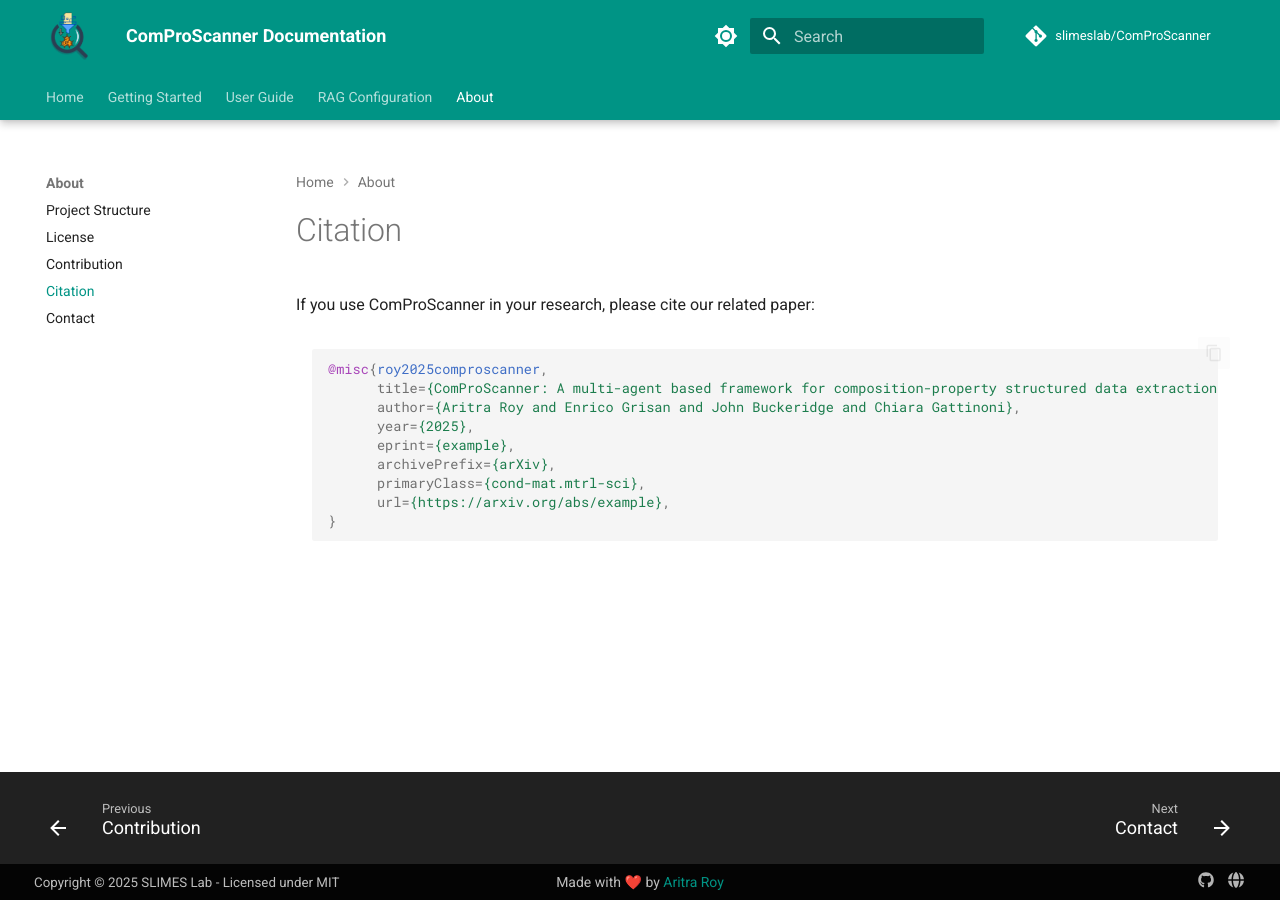
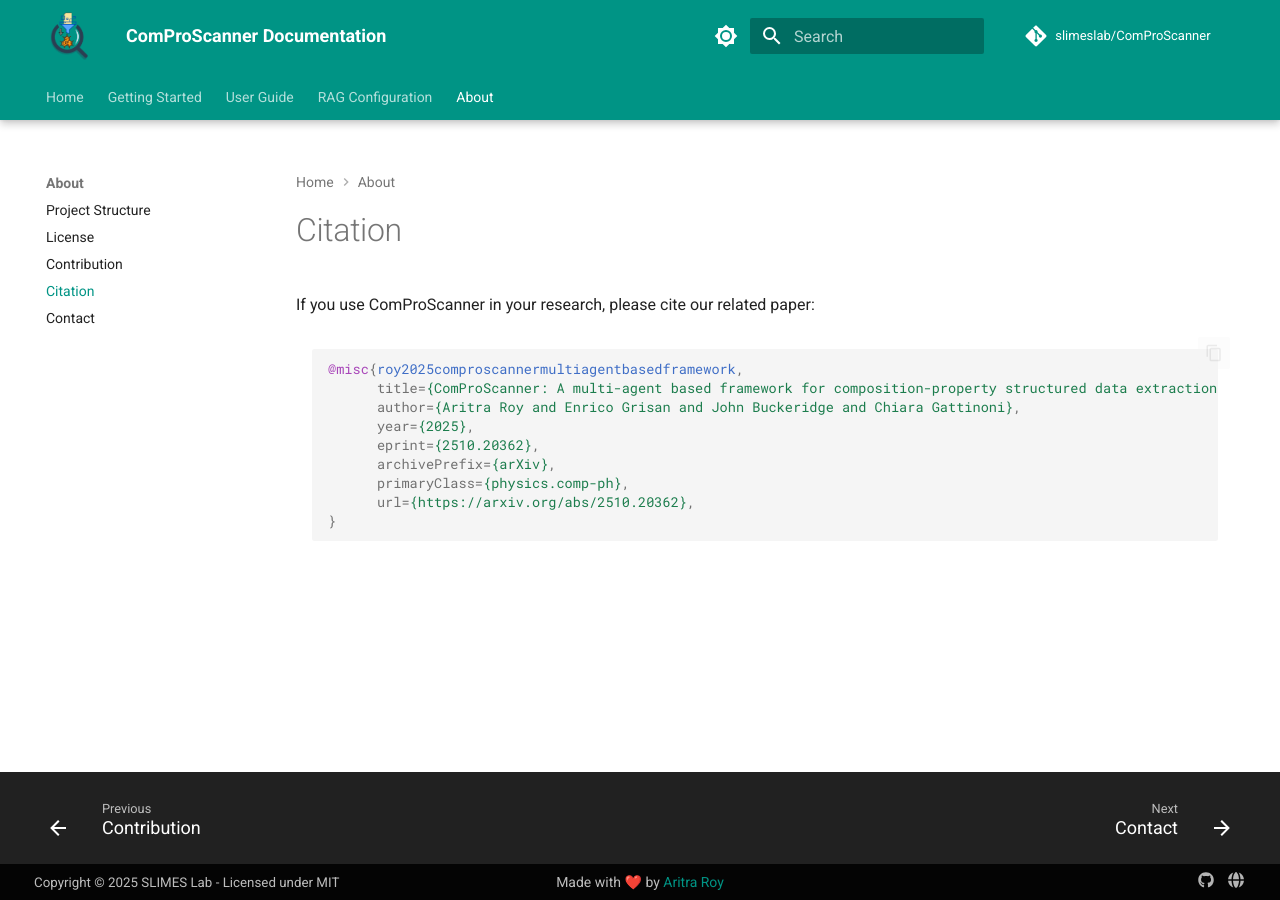
Before and after one commit to slimeslab/ComProScanner, an MkDocs documentation site: the page built from docs/about/citation.md, in a window 1280 px wide. Built offline with MkDocs 1.6.1 and Material for MkDocs 9.7.7, drawn with Linux system fonts in a browser that asks for light colours; comment, search, counter and statistics services are not loaded; the version menu is left out.

Commit message:
fix: mixed data-type fixed for csv files, chore: citation data updated

````diff
--- a/docs/about/citation.md
+++ b/docs/about/citation.md
@@ -3,13 +3,13 @@
 If you use ComProScanner in your research, please cite our related paper:
 
 ```bibtex
-@misc{roy2025comproscanner,
+@misc{roy2025comproscannermultiagentbasedframework,
       title={ComProScanner: A multi-agent based framework for composition-property structured data extraction from scientific literature},
       author={Aritra Roy and Enrico Grisan and John Buckeridge and Chiara Gattinoni},
       year={2025},
-      eprint={example},
+      eprint={2510.20362},
       archivePrefix={arXiv},
-      primaryClass={cond-mat.mtrl-sci},
-      url={https://arxiv.org/abs/example},
+      primaryClass={physics.comp-ph},
+      url={https://arxiv.org/abs/2510.20362},
 }
 ```
--- a/pyproject.toml
+++ b/pyproject.toml
@@ -4,7 +4,7 @@
 
 [project]
 name = "comproscanner"
-version = "0.1.1"
+version = "0.1.2"
 description = "Multi-agent system for extracting and processing structured composition-property data from scientific literature"
 readme = "README.md"
 authors = [{ name = "Aritra Roy", email = "contact@aritraroy.live" }]
````
Also changed, not shown: README.md (+4 -5 lines), docs/usage/evaluation/overview.md (+1 -1 lines), 2 other files.
